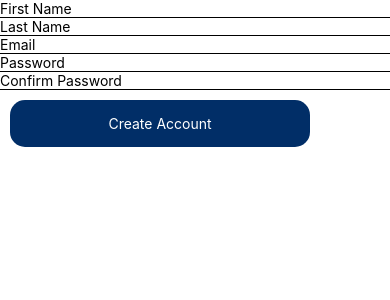
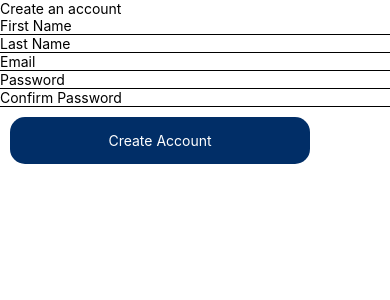
Before and after one commit to AfterHours/Application, a React Native app: screen / in a window 390 px wide. Shown: the top 300 px of the page. Built offline with nearby package versions, Linux system fonts and the light colour scheme.

Commit message:
Add title text

```diff
--- a/SignUpScreen/SignUpScreen.js
+++ b/SignUpScreen/SignUpScreen.js
@@ -66,6 +66,7 @@ const SignUpScreen: () => React$Node = () => {
   const [value, onChangeText] = React.useState('');
   return (
     <SafeAreaView>
+      <Text style={styles.title}>Create an account</Text>
       <TextBox
         defaultValue={'First Name'}
         multiline
```
